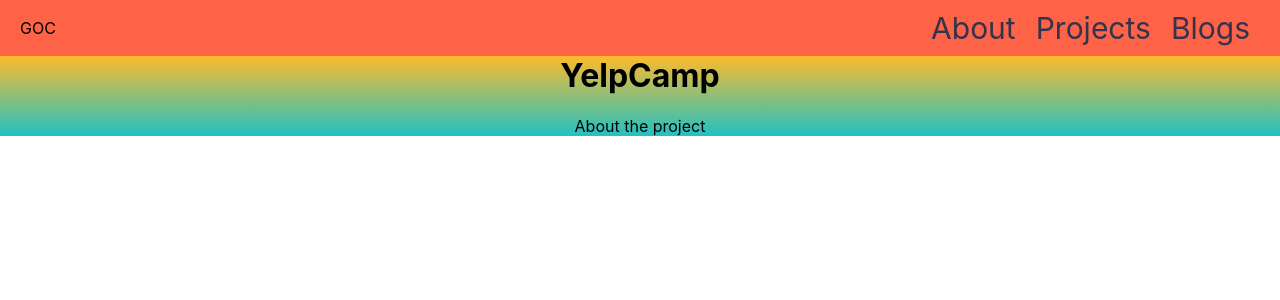
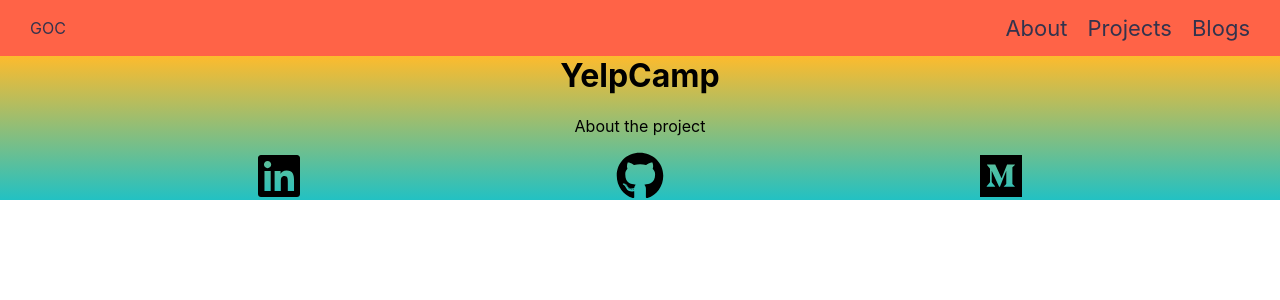
Before and after one commit to gavinoconnor/gavinoconnor.github.io, a React (Create React App) app: page /yelpcamp in a window 1280 px wide. Shown: the top 300 px of the page. Built offline with nearby package versions, Linux system fonts and the light colour scheme.

Commit message:
add footer

```diff
--- a/package.json
+++ b/package.json
@@ -3,6 +3,10 @@
   "version": "0.1.0",
   "private": true,
   "dependencies": {
+    "@fortawesome/fontawesome-svg-core": "^1.2.26",
+    "@fortawesome/free-brands-svg-icons": "^5.12.0",
+    "@fortawesome/free-solid-svg-icons": "^5.12.0",
+    "@fortawesome/react-fontawesome": "^0.1.8",
     "@testing-library/jest-dom": "^4.2.4",
     "@testing-library/react": "^9.3.2",
     "@testing-library/user-event": "^7.1.2",
--- a/src/App.js
+++ b/src/App.js
@@ -1,5 +1,8 @@
 import React from 'react';
 import { Route, Switch } from 'react-router-dom';
+
+import { library } from '@fortawesome/fontawesome-svg-core';
+import { fab } from '@fortawesome/free-brands-svg-icons';
 
 import Navbar from './containers/Navbar/Navbar';
 import Home from './components/Home/Home';
@@ -10,9 +13,11 @@ import Tixtra from './components/Tixtra/Tixtra';
 import HabitTrackr from './components/HabitTrackr/HabitTrackr';
 import BurgerBuilder from './components/BurgerBuilder/BurgerBuilder';
 import YelpCamp from './components/YelpCamp/YelpCamp';
+import Footer from './components/Footer/Footer';
 
 import classes from './App.module.css'
 
+library.add(fab);
 
 function App() {
   return (
@@ -28,6 +33,7 @@ function App() {
           <Route path='/burger' component={BurgerBuilder}/>
           <Route path='/yelpcamp' component={YelpCamp}/>
         </Switch>
+      <Footer />
     </div>
   );
 }
--- /dev/null
+++ b/src/components/Footer/Footer.js
@@ -0,0 +1,18 @@
+import React from 'react';
+import { FontAwesomeIcon } from '@fortawesome/react-fontawesome';
+
+import classes from './Footer.module.css';
+
+const footer = () => (
+  <div className={classes.Footer}>
+    <FontAwesomeIcon icon={['fab', 'linkedin']} size='3x'/>
+    <FontAwesomeIcon icon={['fab', 'github']} size='3x'/>
+    <FontAwesomeIcon icon={['fab', 'medium']} size='3x'/>
+  </div>
+)
+
+
+
+
+
+export default footer;
--- /dev/null
+++ b/src/components/Footer/Footer.module.css
@@ -0,0 +1,7 @@
+.Footer {
+  display: flex;
+  justify-content: space-around;
+  align-items: center;
+  box-sizing: border-box;
+  padding: 0 100px;
+}
--- a/src/containers/Navbar/Navbar.js
+++ b/src/containers/Navbar/Navbar.js
@@ -7,7 +7,7 @@ const Navbar = () => {
   return (
     <div>
       <header className={classes.Navbar}>
-        <div>GOC</div>
+        <NavLink to='/' style={{fontSize: '16px'}}>GOC</NavLink>
         <nav>
           <ul>
             <li><NavLink activeClassName={classes.active} to='/about'>About</NavLink></li>
--- a/src/containers/Navbar/Navbar.module.css
+++ b/src/containers/Navbar/Navbar.module.css
@@ -12,19 +12,19 @@
   box-sizing: border-box;
 }
 
-.Navbar li {
-  display: inline-block;
-  margin: auto;
-  height: 100%;
-  padding: 10px;
+.Navbar ul {
+  display: flex;
+  list-style: none;
   align-items: center;
 }
 
 .Navbar a {
+  padding: 10px;
   text-decoration: none;
   color: #33334d;
-  font-size: 30px;
+  font-size: 22px;
   font-weight: 400;
+  /* border-right: 1px solid #eee; */
 }
 
 .Navbar a:hover,
```
Also changed, not shown: 1 other file (tests, documents, lock files or other folders). Lines whose indentation alone changed are shown as unchanged.
